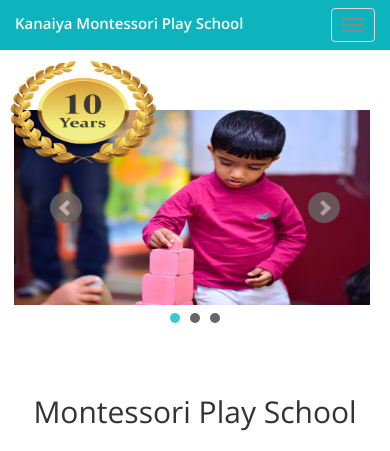
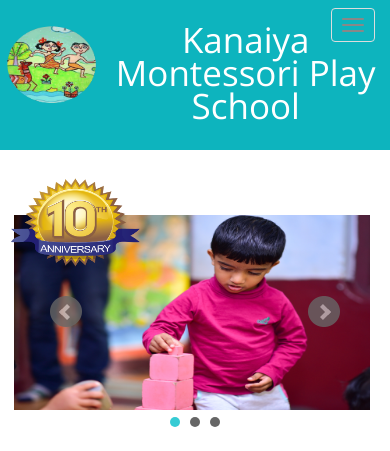
Before and after one commit to Priyankavprk/kanaiya, a website: page public/index.html in a window 390 px wide. Shown: the top 451 px of the page. Drawn offline with nearby package versions, Linux system fonts and the light colour scheme.

Commit message:
add logo

```diff
--- a/public/css/style.css
+++ b/public/css/style.css
@@ -47,11 +47,14 @@ hr {
 	margin-bottom:40px;
 }
 .navbar-brand {
-  float: left;
-  height: 50px;
-  padding: 2% 15px;
-  font-size: 30px;
-  line-height: 20px;
+  float:left;
+  height:50px;
+  padding:0;
+  font-size:30px;
+  line-height:20px;
+	position:absolute;
+	top:40%;
+  left:15%;
 }
 a.navbar-brand span {
 	color:#fff;
@@ -65,12 +68,12 @@ a.navbar-brand span {
 	overflow-x: visible;
 	-webkit-overflow-scrolling: touch;
 	border-top: 0;
-
 }
 .navbar-fixed-top {
   top: 0;
   border-width: 0 0 0;
   background-color:#0db4be;
+
 }
 .nav-tabs {
   border-bottom:0;
@@ -112,7 +115,7 @@ a.navbar-brand span {
 }
 
 .slider {
-	margin-top:110px;
+	margin-top:10%;
 	background-color:#;
 
 }
@@ -126,6 +129,7 @@ a.navbar-brand span {
 }
 
 .parent {
+	margin-top: 10%;
   position: relative;
   top: 0;
   left: 0;
@@ -133,8 +137,8 @@ a.navbar-brand span {
 
 .im {
   position: absolute;
-  top: 10%;
-  left: 77%;
+  top:3%;
+  left:77%;
 
 }
 
@@ -172,8 +176,9 @@ a.navbar-brand span {
 }
 
 .logo {
-	width:50px;
-	height:50px;
+	width:150px;
+	height:150px;
+	padding-top:20%;
 }
 
 .icon {
@@ -259,11 +264,11 @@ a.navbar-brand span {
 }
 /* --- Services --- */
 .service {
-	margin-top:80px;
+	margin-top:15%;
 }
 
 .services {
-	text-align:center;
+	text-align:left;
 	margin-bottom:30px;
 	margin-top:-50px;
 	padding:50px;
@@ -656,22 +661,13 @@ a.scrollup:hover{
 	color:#fff;;
 }
 @media only screen and (max-width: 760px) {
-	.video {
-		width: 50%;
-		height: auto;
-		margin-right: 5%;
-	}
 
-	a.navbar-brand span {
-		color:#fff;
-		font-size:15px;
-		font-weight: 600;
-	}
+
 
 	.im {
 	  position: absolute;
-	  top: 15%;
-	  left: 2%;
+	  top: 30%;
+	  left: 0;
 
 	}
 
@@ -679,4 +675,32 @@ a.scrollup:hover{
 		width:150px;
 		height:110px;
 	}
+
+	.slider {
+		margin-top:45%;
+		background-color:#;
+	}
+
+	.logo {
+		width:150px;
+		height:150px;
+		padding-top:5%;
+	}
+
+	.navbar-brand {
+		text-align: center;
+	  float:left;
+	  height:50px;
+	  padding:0;
+    font-weight: 200;
+	  line-height:20px;
+		position:absolute;
+		top:20%;
+	  left:26%;
+		font-size:10%;
+	}
+
+	.service {
+		margin-top:55%;
+	}
 }
--- a/public/index.html
+++ b/public/index.html
@@ -36,8 +36,13 @@
 					<span class="icon-bar"></span>
 					<span class="icon-bar"></span>
 				</button>
-				<a class="navbar-brand" href="index.html"><span>Kanaiya Montessori Play School</span></a>
-			</div>
+        <div class="main">
+         <img class="logo" src="img/logo.png" alt=""/><br>
+         <a class="navbar-brand" href="index.html"><span>Kanaiya Montessori Play School</span></a>
+				<!-- <span class="name">Kanaiya Montessori Play School</span> -->
+        </div>
+      </div>
+
 			<div class="navbar-collapse collapse">
 				<div class="menu">
 					<ul class="nav nav-tabs" role="tablist">
@@ -64,7 +69,7 @@
 			</div>
 		</div>
 	</div>
-  <div class="im" direction="up"><img class="img" src="img/10-years.png" alt=""/></div>
+  <div class="im"><img class="img" src="img/10.png" alt=""/></div>
 </div>
 	<div class="container">
 		<div class="row">
```
Also changed, not shown: public/about.html (+5 -1 lines), public/admission.html (+7 -1 lines), public/img/10.png (added), public/img/logo.png (added).
